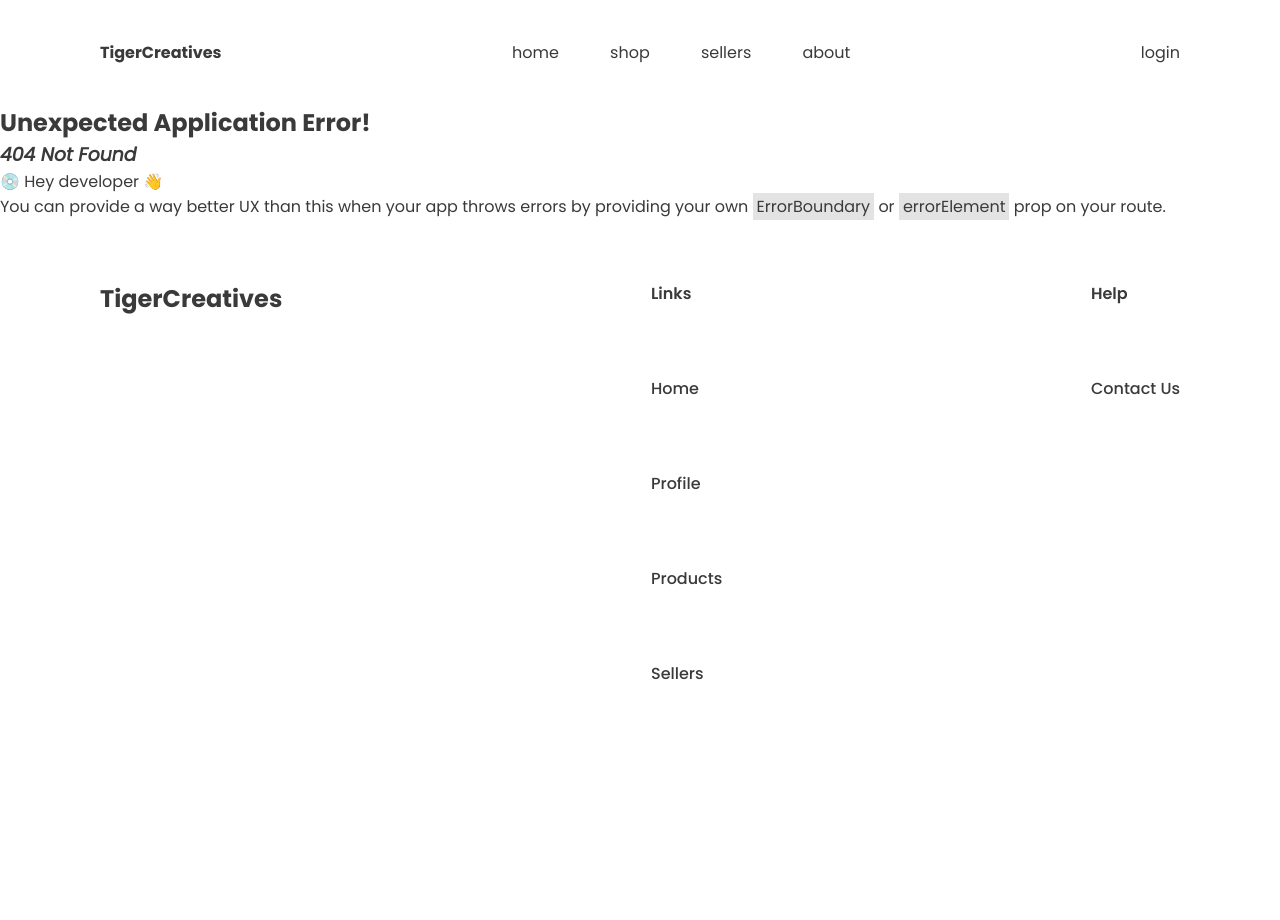
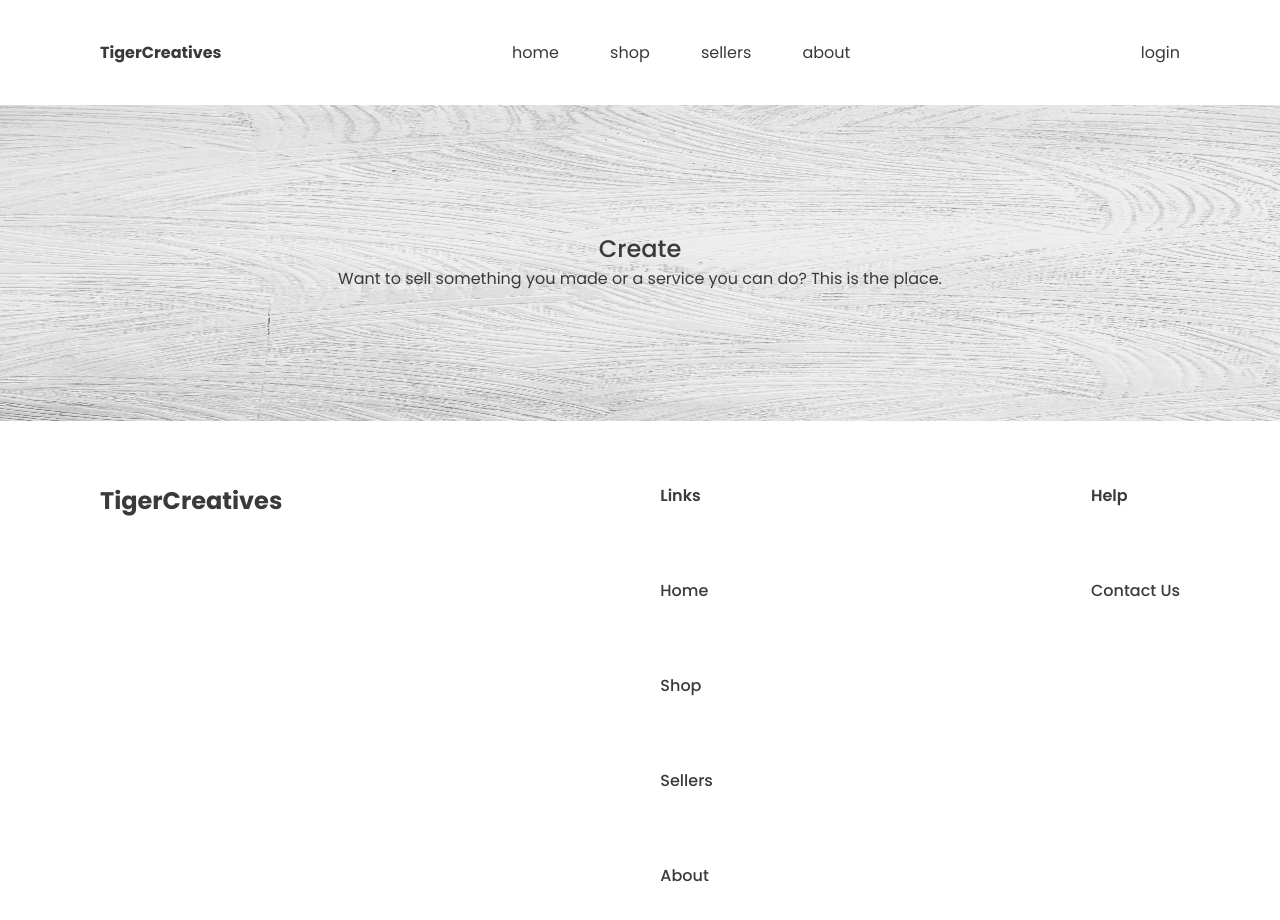
Before and after one commit to lauraahwa/COS333_TigerCreatives, a React (Vite) app in the folder front/: page /create in a window 1280 px wide. Before the commit this address had no page. Shown: the top 920 px of the page. Before the commit the page ends 800 px from the top, so only its background shows below. Built offline with nearby package versions, Linux system fonts and the light colour scheme.

Commit message:
made home grid capped at 8

```diff
--- a/front/src/components/Footer.jsx
+++ b/front/src/components/Footer.jsx
@@ -26,9 +26,10 @@ const Header = styled.h2`
     font-weight: 600;
 `
 
-const Link = styled.p`
+const Link = styled.a`
     font-style: 16px;
     font-weight: 500;
+    text-decoration: none;
 `
 
 const Footer = () => {
@@ -40,10 +41,10 @@ const Footer = () => {
             </Vertical>
             <Vertical>
                 <Header>Links</Header>
-                <Link>Home</Link>
-                <Link>Profile</Link>
-                <Link>Products</Link>
-                <Link>Sellers</Link>
+                <Link href="/">Home</Link>
+                <Link href="/shop">Shop</Link>
+                <Link href="/sellers">Sellers</Link>
+                <Link href="/about">About</Link>
             </Vertical>
             <Vertical>
                 <Header>Help</Header>
--- a/front/src/components/Grid.jsx
+++ b/front/src/components/Grid.jsx
@@ -91,11 +91,13 @@ const ItemImage = styled.img`
   }
 `
 
-const Grid = () => {
+const Grid = ({ isLanding }) => {
+  const length = isLanding ? 8 : 16
+
   return (
     <>
       <Container>
-        {Array.from({ length: 8 }).map((_, index) => (
+        {Array.from({ length: length }).map((_, index) => (
           <Item>
             <ItemImage src={painting} />
             <TextContainer>
--- /dev/null
+++ b/front/src/pages/CreateListing.jsx
@@ -0,0 +1,27 @@
+import React from 'react'
+import styled from 'styled-components'
+import { Splash } from '@/components'
+
+const Container = styled.div`
+    display: flex;
+    flex-direction: column;
+`
+
+const Content = styled.div`
+    padding: 0 100px;
+    display: flex;
+    flex-direction: column;
+`
+
+
+const CreateListing = () => {
+  return (
+    <Container>
+        <Splash header="Create" subtext="Want to sell something you made or a service you can do? This is the place." />
+        <Content>
+        </Content>
+    </Container>
+  )
+}
+
+export default CreateListing
--- a/front/src/pages/Home.jsx
+++ b/front/src/pages/Home.jsx
@@ -84,7 +84,7 @@ const Home = () => {
       <Container>
         <Header>Discover</Header>
         <Header>Products</Header>
-        <Grid />
+        <Grid isLanding={true} />
         <ButtonContainer>
           <a href="/shop">
             <Button text="show more" />
--- a/front/src/pages/index.js
+++ b/front/src/pages/index.js
@@ -5,3 +5,4 @@ export { default as Sellers } from './Sellers'
 export { default as About } from './About'
 export { default as Product } from './Product'
 export { default as Listing } from './Listing'
+export { default as CreateListing } from './CreateListing'
```
Also changed, not shown: front/src/App.jsx (+6 -1 lines).
